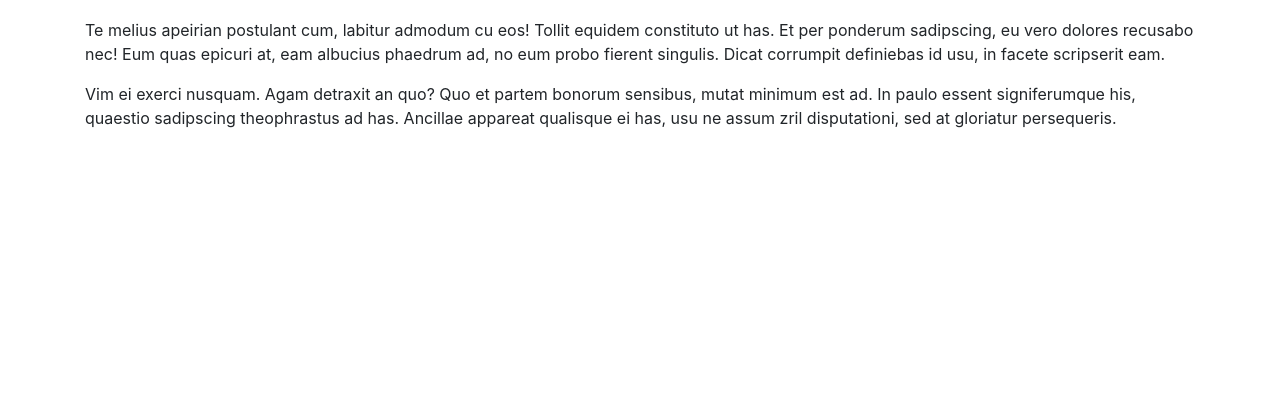
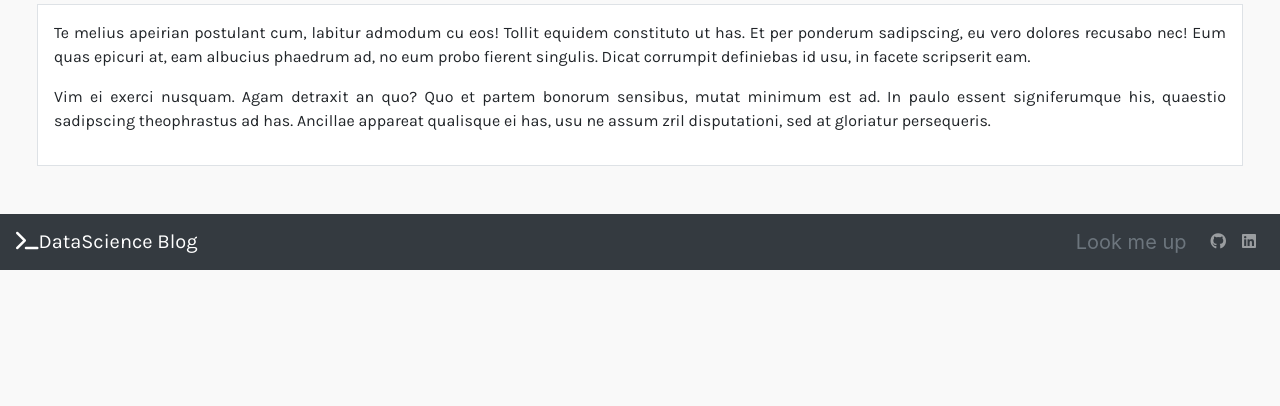
Before and after one commit to rcortezk9/django_project, a Django app: page /post/7/ in a window 1280 px wide. Shown: the part 394-800 px from the top of the page. Run offline with Django 3.2, Linux system fonts and the light colour scheme; data comes from the database, SQL or seed files in the repository; some libraries are stand-ins or nearby versions.

Commit message:
Added footer html Made styling changes

```diff
--- a/blog/static/blog/blog.css
+++ b/blog/static/blog/blog.css
@@ -1,13 +1,12 @@
+
+body{
+    background-color: #f9f9f9;
+}
+
 a,p {
     font-family: 'Karla', sans-serif;
 }
 
-
 h1,h2,h3,h4,h5 {
     font-family: 'Josefin Sans', sans-serif;
 }
-
- .jumbotron h1 {
-
-    font-family: 'Roboto', sans-serif;
-}
--- a/blog/templates/blog/base.html
+++ b/blog/templates/blog/base.html
@@ -9,7 +9,7 @@
     <meta property="og:image" content="https://images.unsplash.com/photo-1527474305487-b87b222841cc?ixlib=rb-1.2.1&auto=format&fit=crop&w=400&q=60" />
     <!-- Bootstrap CSS -->
     <link rel="stylesheet" href="https://stackpath.bootstrapcdn.com/bootstrap/4.3.1/css/bootstrap.min.css" integrity="sha384-ggOyR0iXCbMQv3Xipma34MD+dH/1fQ784/j6cY/iJTQUOhcWr7x9JvoRxT2MZw1T" crossorigin="anonymous">
-    <link rel="stylesheet" type="text/css" href="{% static 'blog/main.css' %}">
+    <link rel="stylesheet" type="text/css" href="{% static 'blog/blog.css' %}">
     <!-- Compiled and minified CSS -->
 {#    <link rel="stylesheet" href="https://cdnjs.cloudflare.com/ajax/libs/materialize/1.0.0/css/materialize.min.css">#}
     <link href="https://fonts.googleapis.com/icon?family=Material+Icons" rel="stylesheet">
@@ -46,6 +46,8 @@
 
     </div>
 
+    {% include 'blog/footer.html' %}
+
     {% include 'blog/js.html' %}
 
   </body>
--- /dev/null
+++ b/blog/templates/blog/footer.html
@@ -0,0 +1,13 @@
+<nav class="navbar navbar-expand-lg navbar-dark bg-dark">
+    <a class="navbar-brand" href="{% url 'blog-home' %}"><i class="fas fa-terminal"></i>DataScience Blog</a>
+    <button class="navbar-toggler" type="button" data-toggle="collapse" data-target="#navbarNav" aria-controls="navbarNav" aria-expanded="false" aria-label="Toggle navigation">
+        <span class="navbar-toggler-icon"></span>
+    </button>
+    <div class="collapse navbar-collapse" id="navbarNav">
+        <ul class="navbar-nav ml-auto">
+          <li class="navbar-brand text-secondary">Look me up</li>
+          <li class="nav-item"><a class="nav-link" href="https://github.com/rcortezk9" target="_blank"><i class="fab fa-github"></i></a></li>
+          <li class="nav-item"><a class="nav-link" href="https://www.linkedin.com/in/rene-cortez/" target="_blank"><i class="fab fa-linkedin"></i></a></li>
+        </ul>
+    </div>
+</nav>
--- a/blog/templates/blog/home.html
+++ b/blog/templates/blog/home.html
@@ -2,7 +2,7 @@
 
 {% block content %}
     <!--Jumbotron-->
-    <div class="jumbotron container-fluid p-3 mb-2 alert alert-secondary text-dark rounded-0">
+    <div class="jumbotron container-fluid p-3 mb-2 alert text-white rounded-0" style="background-color: #5b80b2">
       <h1 class="display-4 mr-3">Data Science!</h1>
       <p class="lead">Data has a better idea.</p>
       <hr class="my-4">
@@ -19,7 +19,7 @@
         <div class="row">
             {% for post in posts %}
             <div class="col-md-4 mb-3">
-                <div class="card border-secondary">
+                <div class="card border-secondary shadow p-3 mb-5 bg-white rounded">
                     <div class="card-body mx-auto">
                         <img class="rounded-circle article-img" src="{{ post.author.profile.image.url }}" class="card-img-top">
                         <div class="card-body">
--- a/blog/templates/blog/navbar.html
+++ b/blog/templates/blog/navbar.html
@@ -16,8 +16,6 @@
                 <li class="nav-item"><a class="nav-link" href="{% url 'login' %}">Login</a></li>
                 <li class="nav-item"><a class="nav-link" href="{% url 'register' %}">Register</a></li>
             {% endif %}
-          <li class="nav-item"><a class="nav-link" href="https://github.com/rcortezk9" target="_blank"><i class="fab fa-github"></i></a></li>
-          <li class="nav-item"><a class="nav-link" href="https://www.linkedin.com/in/rene-cortez/" target="_blank"><i class="fab fa-linkedin"></i></a></li>
         </ul>
     </div>
 </nav>
--- a/blog/templates/blog/post_detail.html
+++ b/blog/templates/blog/post_detail.html
@@ -1,7 +1,7 @@
 {% extends 'blog/base.html' %}
 
 {% block content %}
-    <div class="jumbotron container-fluid p-3 mb-2 alert-primary text-dark border-secondary rounded-0">
+    <div class="jumbotron container-fluid p-3 mb-2 alert text-white rounded-0" style="background-color: #5b80b2">
         <div class="media">
             <div class="media-body">
                 <h1 class="article-title">{{ object.title }}</h1>
@@ -12,19 +12,17 @@
                     </div>
                 {% endif %}
                 <hr class="my-4">
-                <a class="mr-2" href="{% url 'user-posts' object.author.username %}">{{ object.author }}</a>
-                <small class="text-muted">{{ object.date_posted | date:"F d, Y" }}</small>
+                <a class="mr-2 text-white" href="{% url 'user-posts' object.author.username %}">{{ object.author }}</a>
+                <small class="text-white">{{ object.date_posted | date:"F d, Y" }}</small>
             </div>
             <img class="rounded-circle ml-3" src="{{ object.author.profile.image.url }}">
         </div>
     </div>
 
-    <div class="container">
-        <article class="media content-section">
-            <div class="media-body">
-                <p class="article-content text-justify">{{ object.content|linebreaks }}</p>
-            </div>
-        </article>
+    <div class="container mt-2 mb-5">
+        <div class="row mx-md-n5">
+            <div class="p-3 border bg-light bg-white text-justify">{{ object.content|linebreaks }}</div>
+        </div>
     </div>
 
 {% endblock content %}
--- a/blog/templates/blog/user_posts.html
+++ b/blog/templates/blog/user_posts.html
@@ -1,7 +1,7 @@
 {% extends 'blog/base.html' %}
 
 {% block content %}
-    <div class="jumbotron container-fluid p-3 mb-2 alert-primary border-secondary rounded-0">
+    <div class="jumbotron container-fluid p-3 mb-2 alert text-white rounded-0" style="background-color: #5b80b2">
         <h1 class="display-4 mr-3">{{ page_obj.paginator.count }} posted by {{ view.kwargs.username }}</h1>
         <hr class="my-4">
     </div>
@@ -10,12 +10,12 @@
         <div class="row">
         {% for post in posts %}
           <div class="col-md-4 mb-3">
-            <div class="card border-secondary">
+            <div class="card border-secondary shadow p-3 mb-5 bg-white rounded">
               <div class="card-body mx-auto">
                 <img class="rounded-circle article-img" src="{{ post.author.profile.image.url }}" class="card-img-top">
                 <div class="card-body">
                     <h5 class="card-title"><a href="{% url 'post-detail' post.id %}">{{ post.title|truncatewords:5 }}</a></h5>
-                    <p class="card-text">{{ post.content|truncatewords:30 }}</p>
+                    <p class="card-text text-justify">{{ post.content|truncatewords:30 }}</p>
                     <a href="{% url 'post-detail' post.id %}" class="btn btn-primary btn-sm active" role="button" aria-pressed="true">View</a>
                 </div>
                 <div class="card-footer bg-white">
```
